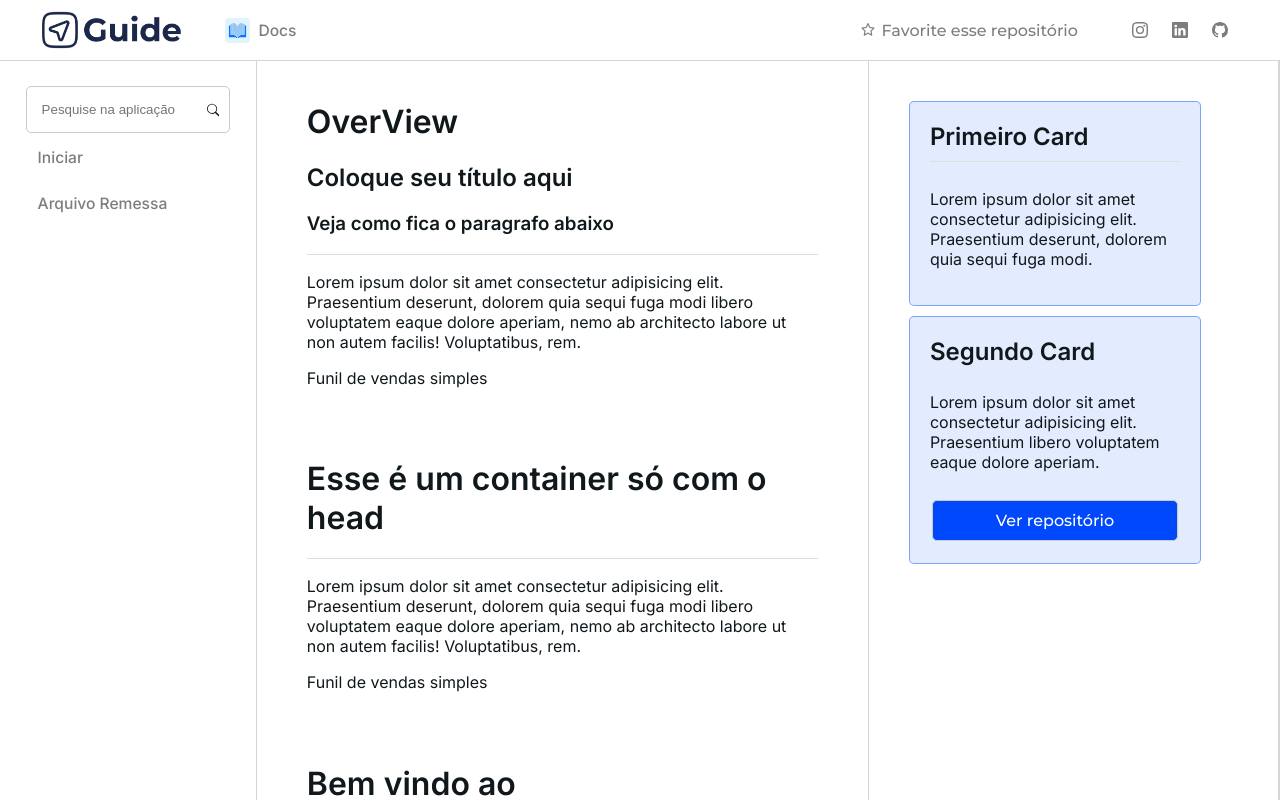
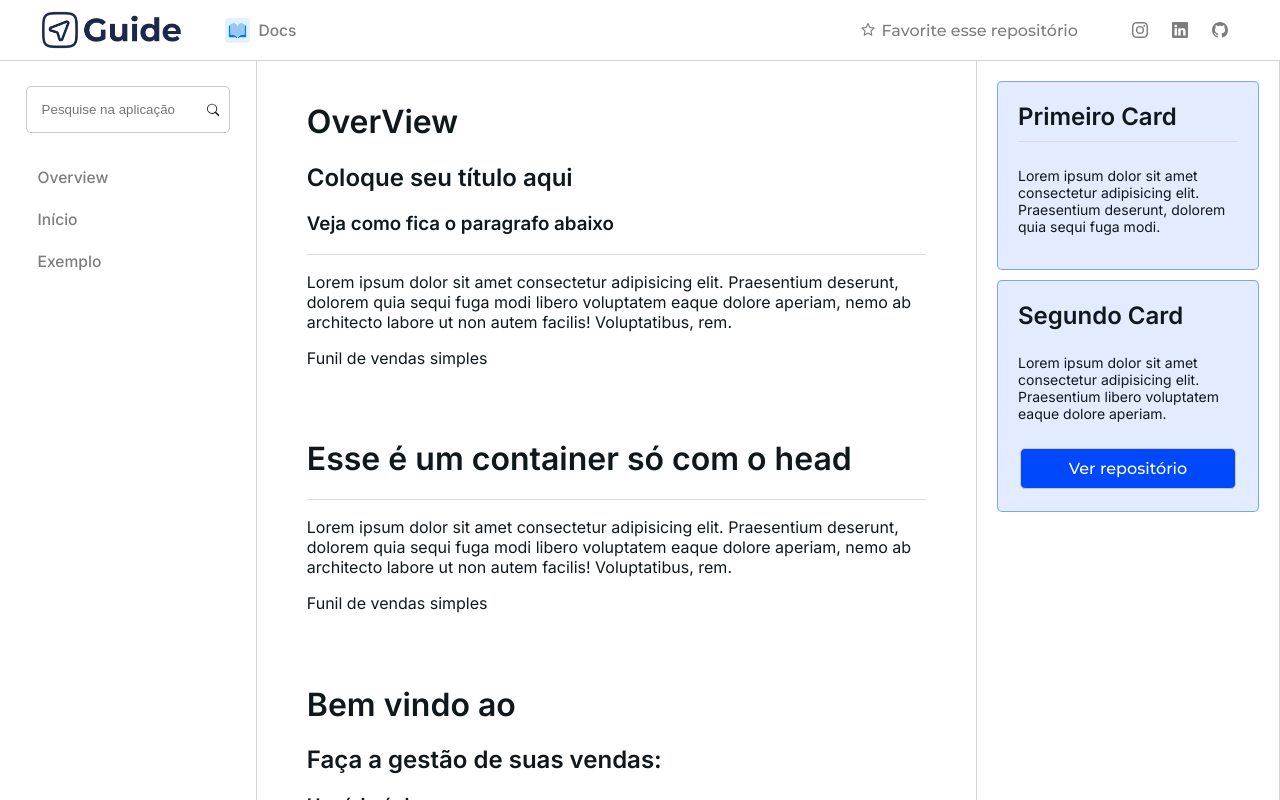
Before and after one commit to DiegoCiara/Guide, a React (Vite) app: page / in a window 1280 px wide. Built offline with nearby package versions, Linux system fonts and the light colour scheme.

Commit message:
Positions

```diff
--- a/src/App.jsx
+++ b/src/App.jsx
@@ -18,7 +18,7 @@ function App() {
             <Router>
                 <Routes>
                   <Route path='/' element={<OverView/>}/>
-                  <Route path='/inicio' element={<Home/>}/>
+                  <Route path='/home' element={<Home/>}/>
                   <Route path="*" element={<Home/>} />
                 </Routes>
             </Router>
--- a/src/lables.jsx
+++ b/src/lables.jsx
@@ -3,6 +3,15 @@ export const Menu = [
     page:'Overview',
     link:'/',
   },
+  {
+    page:'Início',
+    link:'/home',
+  },
+  {
+    page:'Exemplo',
+    link:'/example',
+  },
+  // Certifique-se de configurar uma página e uma rota de cada página
 ];
 
 
--- a/src/ui/components/CardsContainer/Cards/index.jsx
+++ b/src/ui/components/CardsContainer/Cards/index.jsx
@@ -13,8 +13,8 @@ return(
       <h2 style={NoH2? {display:"none"}:{display:"flex", margin:'0'}}>{props.h2}</h2>
       <h3 style={NoH3? {display:"none"}:{display:"flex", margin:'0'}}>{props.h3}</h3>
       <Divisor style={NoDiv? {display:"none"}:{display:"flex"}}/>
-      <p style={NoP? {display:"none"}:{display:"flex"}}>{props.p}</p>
-      <span style={NoSpan? {display:"none"}:{display:"flex"}}>{props.span}</span>
+      <p style={NoP? {display:"none"}:{display:"flex", fontSize:'14px'}}>{props.p}</p>
+      <span style={NoSpan? {display:"none"}:{display:"flex", fontSize:'14px'}}>{props.span}</span>
       <a style={NoButton? {display:"none"}:{display:"inherit", border:'1px solid #cacaca'}} href={`${props.link}`} target="_blank" className="MenuItem Nav Blue" >{props.button}</a>
     </Card>
   )
--- a/src/ui/components/Drawler/index.jsx
+++ b/src/ui/components/Drawler/index.jsx
@@ -1,4 +1,5 @@
 
+import { Menu } from "../../../lables";
 import { DrawlerStyled, MenuDrawler } from "../../styles/DrawlerStyled";
 import { InputSearch } from "../Input";
 import '/src/App.css';
@@ -8,9 +9,12 @@ export function Drawler() {
   return(
     <DrawlerStyled>
       <MenuDrawler>
-          <InputSearch/>
-        <a className="MenuItem"  href="/">Iniciar</a>
-        <a className="MenuItem" href="/example">Arquivo Remessa</a>
+        <InputSearch/>
+        <div style={{marginTop:'20px', width:'100%'}}>
+        {Menu.map((pages)=>(
+          <a className="MenuItem"  href={pages.link}>{pages.page}</a>
+          ))}
+        </div>
       </MenuDrawler>
     </DrawlerStyled>
   )
--- a/src/ui/components/NavBar/index.jsx
+++ b/src/ui/components/NavBar/index.jsx
@@ -22,9 +22,10 @@ export function NavBar() {
         <a className="MenuItem Nav" href='https://github.com/DiegoCiara/guide' target='_blank' >
           <AiOutlineStar style={{marginRight:'5px'}}/> Favorite esse repositório</a>
         <div className="Row">
-          <BsInstagram className="MenuItem Nav" target='_blank' href='https://www.instagram.com/sr.ciara/'/>
-          <BsLinkedin className="MenuItem Nav" target='_blank' href='https://www.linkedin.com/in/diego-antonio-055602249/'/>
-          <BsGithub className="MenuItem Nav" target='_blank' href='https://github.com/DiegoCiara/guide'/>
+
+          <a className="MenuItem Nav" target='_blank' href='https://www.instagram.com/sr.ciara/'><BsInstagram/></a>
+          <a className="MenuItem Nav" target='_blank' href='https://www.linkedin.com/in/diego-antonio-055602249/'><BsLinkedin/></a>
+          <a className="MenuItem Nav" target='_blank' href='https://github.com/DiegoCiara/guide'><BsGithub/></a>
         </div>
       </MenuBar>
       <MenuButton  style={{marginLeft:'40px'}}>
--- a/src/ui/styles/Cards.jsx
+++ b/src/ui/styles/Cards.jsx
@@ -2,7 +2,7 @@ import styled from "styled-components";
 
 export const Card = styled.div`
   display: flex;
-  width: 250px;
+  width: 220px;
   flex-direction: column;
   justify-content: center;
   gap: 10px;
--- a/src/ui/styles/DrawlerStyled.jsx
+++ b/src/ui/styles/DrawlerStyled.jsx
@@ -29,9 +29,10 @@ export const MenuDrawler = styled(DrawlerStyled)`
 export const CardsDrawler = styled(DrawlerStyled)`
   justify-content: start;
   height: 90vh;
-  padding: 20px;
+  padding: 10px;
   align-items: start;
-  width: 100%;
+  width: auto;
+  border: none;
   background-color: transparent;
 `;
 export const CardsList = styled(CardsDrawler)`
```
